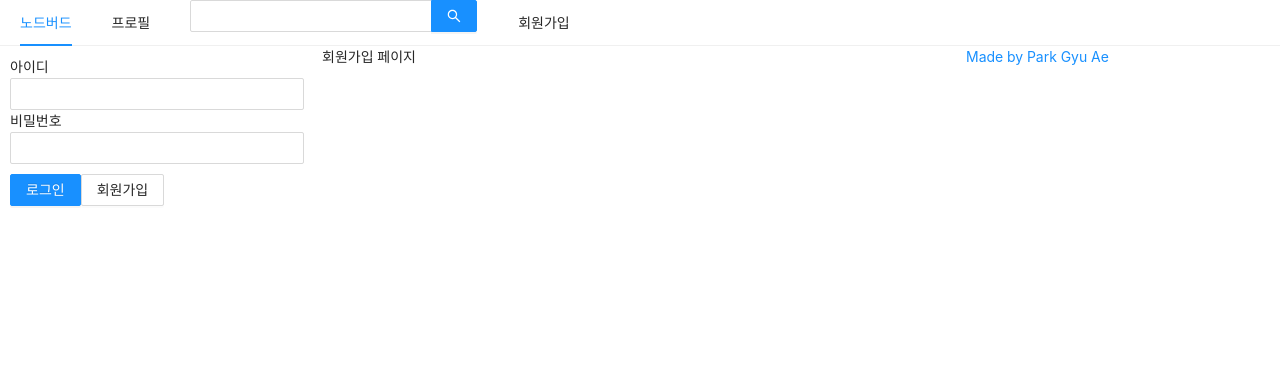
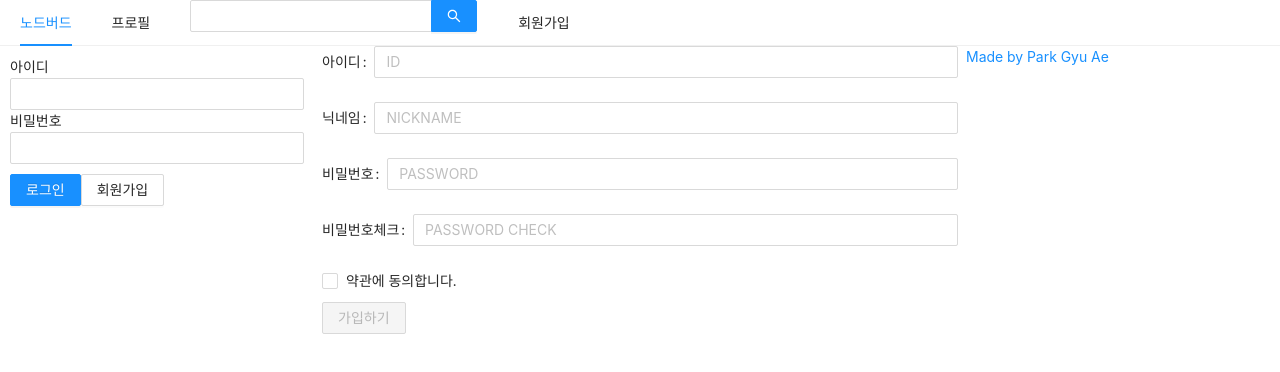
Before and after one commit to yunos0502/react-nodebird, a Next.js app in the folder front/: page /signup in a window 1280 px wide. Shown: the top 372 px of the page. Built offline with nearby package versions, Linux system fonts and the light colour scheme.

Commit message:
0110 update signup page[add validator]

```diff
--- a/front/components/LoginForm.js
+++ b/front/components/LoginForm.js
@@ -1,7 +1,9 @@
-import React, { useState, useCallback } from 'react';
+import React, { useCallback } from 'react';
 import { Button, Form, Input } from 'antd';
 import Link from 'next/link';
+import PropTypes from 'prop-types';
 import styled from 'styled-components';
+import useInput from '../hooks/useInput';
 
 // const style = useMemo(() => ({ marginTop: 10 }), []);
 
@@ -14,16 +16,8 @@ const FormWrap = styled(Form)`
 `;
 
 const LoginForm = ({ setIsLoggedIn }) => {
-  const [id, setId] = useState('');
-  const [password, setPassword] = useState('');
-
-  const onChangeId = useCallback((e) => {
-    setId(e.target.value);
-  }, []);
-
-  const onChangePassword = useCallback((e) => {
-    setPassword(e.target.value);
-  }, []);
+  const [id, onChangeId] = useInput('');
+  const [password, onChangePassword] = useInput('');
 
   const onSubmitForm = useCallback(() => {
     setIsLoggedIn(true);
@@ -61,4 +55,8 @@ const LoginForm = ({ setIsLoggedIn }) => {
   );
 };
 
+LoginForm.propTypes = {
+  setIsLoggedIn: PropTypes.func.isRequired,
+};
+
 export default LoginForm;
--- /dev/null
+++ b/front/hooks/useInput.js
@@ -0,0 +1,11 @@
+import { useState, useCallback } from 'react';
+
+export default (initialValue = null) => {
+  const [value, setValue] = useState(initialValue);
+
+  const handler = useCallback((e) => {
+    setValue(e.target.value);
+  }, []);
+
+  return [value, handler];
+};
--- a/front/pages/signup.js
+++ b/front/pages/signup.js
@@ -1,17 +1,166 @@
-import React from 'react';
+import React, { useCallback, useState, useEffect } from 'react';
 import Head from 'next/head';
 import AppLayout from '../components/AppLayout';
+import { Checkbox, Form, Input, Button } from 'antd';
+import styled from 'styled-components';
+import useInput from '../hooks/useInput';
+
+const ErrorMessage = styled.div`
+  color: red;
+`;
 
 const Signup = () => {
+  const [form] = Form.useForm();
+  const [, forceUpdate] = useState({});
+
+  const [id, onChangeId] = useInput('');
+  const [nickname, onChangeNickname] = useInput('');
+  const [password, onChangePassword] = useInput('');
+
+  const [passwordCheck, setPasswordCheck] = useState('');
+  const [passwordError, setPasswordError] = useState(false);
+  const onChangePasswordCheck = useCallback(
+    (e) => {
+      setPasswordCheck(e.target.value);
+      setPasswordError(e.target.value !== password);
+    },
+    [password]
+  );
+
+  const [term, setTerm] = useState(false);
+  const [termError, setTermError] = useState(false);
+  const onChangeTerm = useCallback((e) => {
+    setTerm(e.target.checked);
+    setTermError(false);
+  }, []);
+
+  useEffect(() => {
+    forceUpdate({});
+  }, []);
+
+  const onSubmitForm = useCallback(() => {
+    if (password !== passwordCheck) {
+      return setPasswordError(true);
+    }
+    if (!term) {
+      return setTermError(true);
+    }
+    console.log(id, nickname, password, passwordCheck);
+  }, [password, passwordCheck, term]);
+
   return (
-    <>
+    <AppLayout>
       <Head>
         <title>회원가입 | NodeBird</title>
       </Head>
-      <AppLayout>
-        <div>회원가입 페이지</div>
-      </AppLayout>
-    </>
+      <Form form={form} onFinish={onSubmitForm}>
+        <Form.Item
+          rules={[
+            {
+              required: true,
+              message: 'Please input your id!',
+            },
+          ]}
+          label='아이디'
+        >
+          <Form.Item name='user-id' noStyle>
+            <Input
+              name='user-id'
+              value={id}
+              required
+              onChange={onChangeId}
+              placeholder='ID'
+            />
+          </Form.Item>
+        </Form.Item>
+
+        <Form.Item
+          rules={[
+            {
+              required: true,
+              message: 'Please input your nickname!',
+            },
+          ]}
+          label='닉네임'
+        >
+          <Form.Item name='user-nickname' noStyle>
+            <Input
+              name='user-nickname'
+              value={nickname}
+              required
+              onChange={onChangeNickname}
+              placeholder='NICKNAME'
+            />
+          </Form.Item>
+        </Form.Item>
+
+        <Form.Item
+          rules={[
+            {
+              required: true,
+              message: 'Please input your password!',
+            },
+          ]}
+          label='비밀번호'
+        >
+          <Form.Item name='user-password' noStyle>
+            <Input
+              name='user-password'
+              value={password}
+              required
+              onChange={onChangePassword}
+              placeholder='PASSWORD'
+            />
+          </Form.Item>
+        </Form.Item>
+
+        <Form.Item
+          rules={[
+            {
+              required: true,
+              message: 'Please input your passwordCheck!',
+            },
+          ]}
+          label='비밀번호체크'
+        >
+          <Form.Item name='user-passwordCheck' noStyle>
+            <Input
+              name='user-passwordCheck'
+              value={passwordCheck}
+              required
+              onChange={onChangePasswordCheck}
+              placeholder='PASSWORD CHECK'
+            />
+          </Form.Item>
+          {passwordError && (
+            <ErrorMessage>비밀번호가 일치하지 않습니다.</ErrorMessage>
+          )}
+        </Form.Item>
+
+        <div>
+          <Checkbox name='user-term' checked={term} onChange={onChangeTerm}>
+            약관에 동의합니다.
+          </Checkbox>
+          {termError && <ErrorMessage>약관에 동의하셔야 합니다.</ErrorMessage>}
+        </div>
+
+        <Form.Item shouldUpdate={true} style={{ marginTop: 10 }}>
+          {() => (
+            <Button
+              type='primary'
+              htmlType='submit'
+              disabled={
+                !form.isFieldsTouched(true) ||
+                !!form.getFieldsError().filter(({ errors }) => errors.length)
+                  .length
+              }
+            >
+              가입하기
+            </Button>
+          )}
+        </Form.Item>
+      </Form>
+    </AppLayout>
   );
 };
 
```
